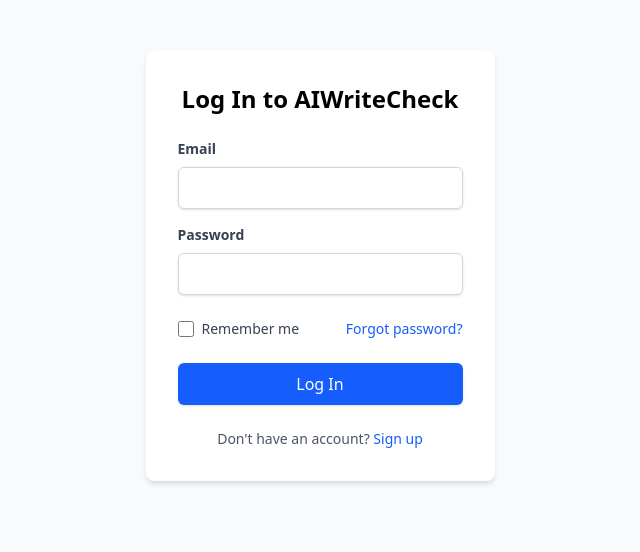
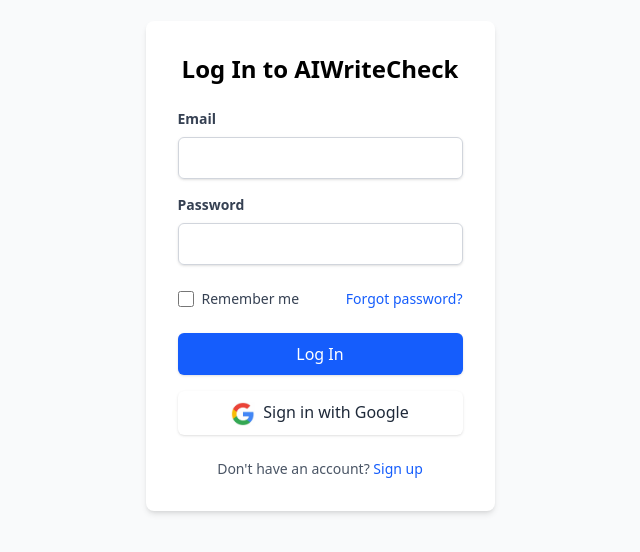
Before and after one commit to EugeniaBD/AIWriteCheck, a React (Vite) app: page /login in a window 1280 px wide. Shown: the part 158-710 px from the top of the page, without its empty margins (320-960 px from the left). Built offline with nearby package versions, Linux system fonts and the light colour scheme; no server answers.

Commit message:
sign up/sign in using Google

```diff
--- /dev/null
+++ b/src/components/AuthPanel.jsx
@@ -0,0 +1,59 @@
+import React, { useState } from 'react';
+import { useAuth } from '../contexts/AuthContext'; // Assuming useAuth is already set up for Google Sign In
+import { useNavigate } from 'react-router-dom';
+import { doc, setDoc, getDoc } from 'firebase/firestore';
+import { db, auth } from '../firebase/config'; // Ensure Firebase config is correctly initialized
+
+function AuthPanel() {
+  const [error, setError] = useState('');
+  const { signInWithGoogle } = useAuth();  // We assume the Google sign-in method is available from AuthContext
+  const navigate = useNavigate();
+
+  async function handleGoogleSignIn() {
+    try {
+      // Sign in with Google using the method from the context
+      const userCredential = await signInWithGoogle();
+      const user = userCredential.user;
+
+      // Check if the user is already in the 'users' collection in Firestore
+      const userDocRef = doc(db, 'users', user.uid);
+      const userDoc = await getDoc(userDocRef);
+
+      if (!userDoc.exists()) {
+        // If the user doesn't exist, register them in Firestore
+        await setDoc(userDocRef, {
+          email: user.email,
+          name: user.displayName,
+          role: 'user', // Default role as 'user'
+          createdAt: new Date().toISOString(),
+        });
+      }
+
+      // After successfully signing in, navigate to the Dashboard
+      navigate('/dashboard');
+    } catch (error) {
+      setError('Failed to sign in with Google');
+      console.error(error);
+    }
+  }
+
+  return (
+    <div className="mt-4 text-center">
+      {error && (
+        <div className="mb-4 p-3 bg-red-100 border border-red-400 text-red-700 rounded">
+          {error}
+        </div>
+      )}
+
+      <button
+        onClick={handleGoogleSignIn}
+        className="w-full py-2 px-4 border border-transparent rounded-md shadow-sm text-gray-800 bg-white hover:bg-gray-100 focus:outline-none focus:ring-2 focus:ring-offset-2 focus:ring-gray-500"
+      >
+        <img src="/images/google.jpeg" alt="Google" className="inline-block w-6 h-6 mr-2" />
+        Sign in with Google
+      </button>
+    </div>
+  );
+}
+
+export default AuthPanel;
--- a/src/contexts/AuthContext.jsx
+++ b/src/contexts/AuthContext.jsx
@@ -10,7 +10,9 @@
   updateEmail,
   updatePassword,
   reauthenticateWithCredential,
-  EmailAuthProvider
+  EmailAuthProvider,
+  signInWithPopup,
+  GoogleAuthProvider
 } from 'firebase/auth';
 import { doc, getDoc, setDoc, updateDoc, getFirestore } from 'firebase/firestore';
 import firebaseApp from '../firebase/config'; // Import with a different name to avoid confusion
@@ -31,6 +33,36 @@
   const [loading, setLoading] = useState(true);
   const [userProfile, setUserProfile] = useState(null);
 
+  // Google Sign-In Method
+  async function signInWithGoogle() {
+    const provider = new GoogleAuthProvider();
+    try {
+      const result = await signInWithPopup(auth, provider);
+      const user = result.user;
+
+      // Check if the user already exists in Firestore
+      const userDocRef = doc(db, 'users', user.uid);
+      const userDoc = await getDoc(userDocRef);
+
+      if (!userDoc.exists()) {
+        // If the user doesn't exist, create a new document
+        await setDoc(userDocRef, {
+          name: user.displayName,
+          email: user.email,
+          role: 'user', // Default role for new users
+          createdAt: new Date().toISOString()
+        });
+      }
+
+      // Return the user data
+      return result;
+    } catch (error) {
+      console.error("Error during Google sign-in:", error);
+      throw error;
+    }
+  }
+
+  // Sign up with email and password
   async function signup(email, password, name) {
     try {
       const userCredential = await createUserWithEmailAndPassword(auth, email, password);
@@ -193,6 +225,7 @@
     currentUser,
     userProfile,
     isAdmin: userRole === 'admin',
+    signInWithGoogle, // Add Google Sign-In function to the context
     signup,
     login,
     logout,
@@ -211,4 +244,3 @@
 
 // Export db and auth for use in other components
 export { db, auth };
-// Don't re-export app from here
--- a/src/pages/Login.jsx
+++ b/src/pages/Login.jsx
@@ -1,5 +1,3 @@
-
-// File: src/pages/Login.js
 import React, { useState } from 'react';
 import { Link, useNavigate } from 'react-router-dom';
 import { useAuth } from '../contexts/AuthContext';
@@ -9,7 +7,7 @@
   const [password, setPassword] = useState('');
   const [error, setError] = useState('');
   const [loading, setLoading] = useState(false);
-  const { login } = useAuth();
+  const { login, signInWithGoogle } = useAuth();  // Add signInWithGoogle from context
   const navigate = useNavigate();
 
   async function handleSubmit(e) {
@@ -25,6 +23,17 @@
       console.error(error);
     } finally {
       setLoading(false);
+    }
+  }
+
+  // Google Sign-In Handler
+  async function handleGoogleSignIn() {
+    try {
+      await signInWithGoogle();  // Authenticate with Google
+      navigate('/dashboard');  // Redirect to Dashboard after successful Google sign-in
+    } catch (error) {
+      setError('Failed to sign in with Google');
+      console.error(error);
     }
   }
 
@@ -110,6 +119,17 @@
           </button>
         </form>
 
+        {/* Google Sign In Button with Image */}
+        <div className="mt-4 text-center">
+          <button
+            onClick={handleGoogleSignIn}
+            className="w-full py-2 px-4 border border-transparent rounded-md shadow-sm text-gray-800 bg-white hover:bg-gray-100 focus:outline-none focus:ring-2 focus:ring-offset-2 focus:ring-gray-500"
+          >
+            <img src="/images/google.jpeg" alt="Google" className="inline-block w-6 h-6 mr-2" />
+            Sign in with Google
+          </button>
+        </div>
+
         <div className="mt-6 text-center">
           <p className="text-sm text-gray-600">
             Don't have an account?{' '}
--- a/src/pages/Register.jsx
+++ b/src/pages/Register.jsx
@@ -1,4 +1,3 @@
-// File: src/pages/Register.js
 import React, { useState } from 'react';
 import { Link, useNavigate } from 'react-router-dom';
 import { useAuth } from '../contexts/AuthContext';
@@ -10,7 +9,7 @@
   const [confirmPassword, setConfirmPassword] = useState('');
   const [error, setError] = useState('');
   const [loading, setLoading] = useState(false);
-  const { signup } = useAuth();
+  const { signup, signInWithGoogle } = useAuth(); // Add signInWithGoogle from context
   const navigate = useNavigate();
 
   async function handleSubmit(e) {
@@ -36,6 +35,17 @@
       console.error(error);
     } finally {
       setLoading(false);
+    }
+  }
+
+  // Google Sign In Handler
+  async function handleGoogleSignIn() {
+    try {
+      await signInWithGoogle();  // Authenticate with Google
+      navigate('/dashboard');  // Redirect to Dashboard after successful Google sign-in
+    } catch (error) {
+      setError('Failed to sign in with Google');
+      console.error(error);
     }
   }
 
@@ -142,6 +152,17 @@
           </button>
         </form>
 
+        {/* Google Sign In Button with Image */}
+        <div className="mt-4 text-center">
+          <button
+            onClick={handleGoogleSignIn}
+            className="w-full py-2 px-4 border border-transparent rounded-md shadow-sm text-gray-800 bg-white hover:bg-gray-100 focus:outline-none focus:ring-2 focus:ring-offset-2 focus:ring-gray-500"
+          >
+            <img src="/images/google.jpeg" alt="Google" className="inline-block w-6 h-6 mr-2" />
+            Sign in with Google
+          </button>
+        </div>
+
         <div className="mt-6 text-center">
           <p className="text-sm text-gray-600">
             Already have an account?{' '}
```
Also changed, not shown: public/images/google.jpeg (added), 1 other file (tests, documents, lock files or other folders).
